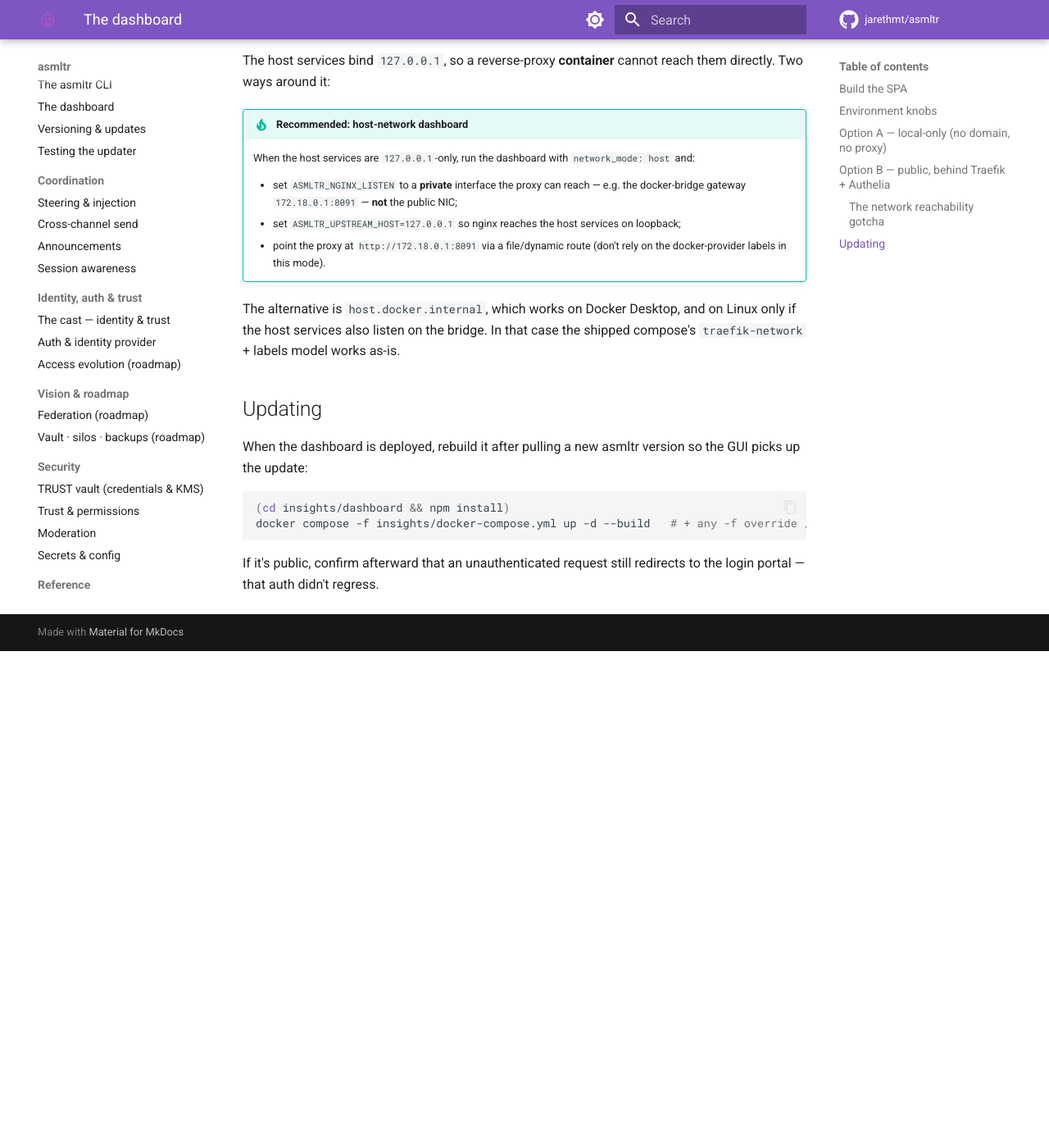
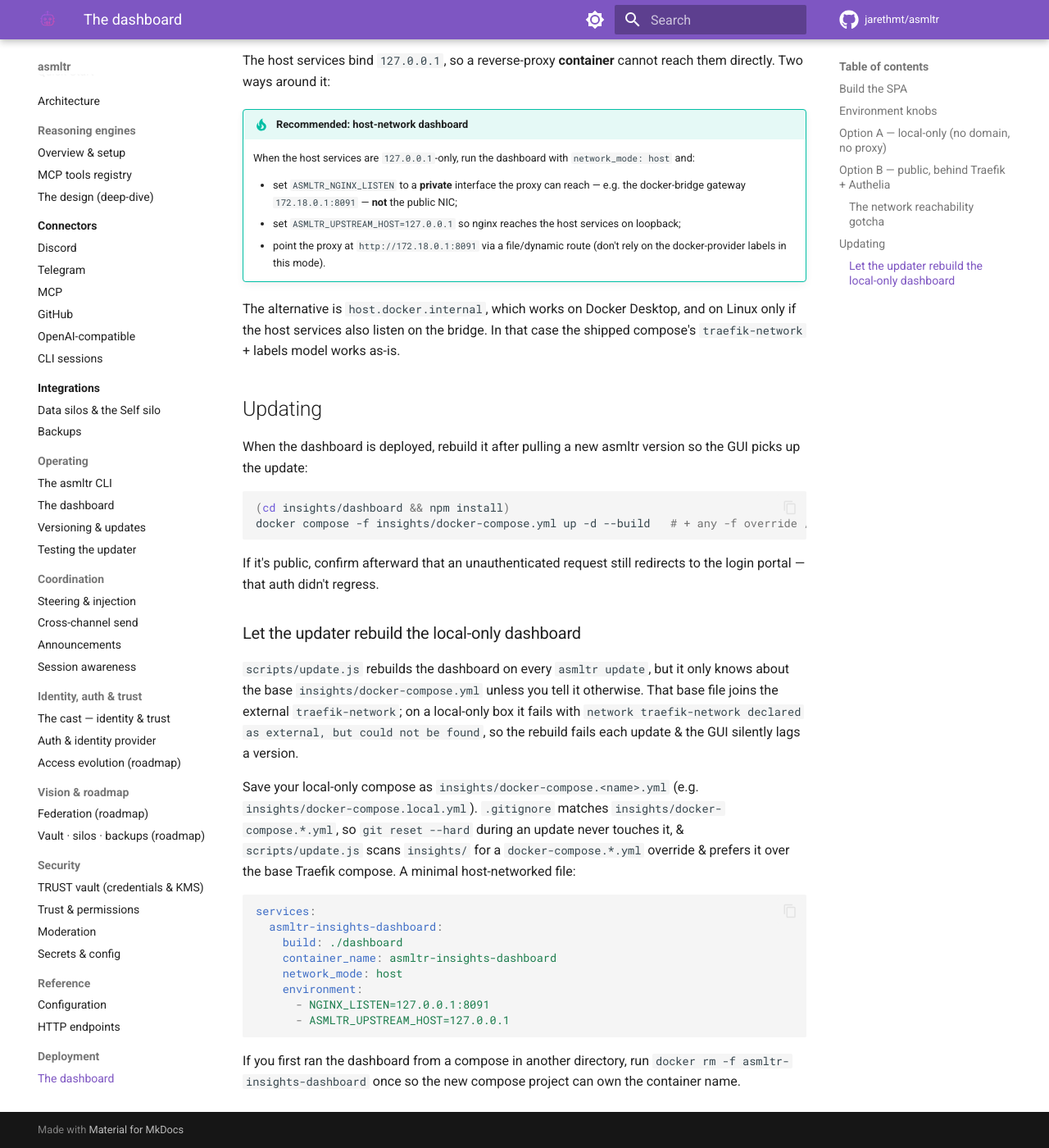
Before and after one commit to scoutg001/asmltr, an MkDocs documentation site: the page built from docs/deployment/dashboard.md, in a window 1280 px wide and 1400 px high, scrolled down 2743 px. Shown: the whole window at 82% size. Built offline with MkDocs 1.6.1 and Material for MkDocs 9.7.7, drawn with Linux system fonts in a browser that asks for light colours; comment, search, counter and statistics services are not loaded; before the commit the page ends 3537 px from its top, so only the background shows below that.

Commit message:
docs: point local-only operators at the docker-compose override the updater already prefers
Fixes #41

On a local-only dashboard deploy (host-networked, no Traefik), `asmltr
update` rebuilds the GUI from the base `insights/docker-compose.yml`,
which joins the external `traefik-network` & fails with `network
traefik-network declared as external, but could not be found`. The
rebuild is non-fatal, so the core update finishes & the dashboard
silently lags a version on every update.

`scripts/update.js` already scans `insights/` for a gitignored
`docker-compose.*.yml` override & prefers it over the base compose, and
`.gitignore` keeps that file across `git reset --hard`. Only
`docs/UPDATER-DESIGN.md` mentioned the convention, & the failure log
didn't name it, so an operator had no lead.

- scripts/update.js: the non-fatal failure log now names the fix (save
  the compose as insights/docker-compose.<name>.yml). Logic unchanged.
- INSTALL-WITH-AGENT.md §9 Option A: documents the override with a
  minimal host-networked example & the one-time `docker rm -f` note for
  reclaiming the container name.
- docs/deployment/dashboard.md: same convention as a short subsection
  under Updating.

````diff
--- a/docs/deployment/dashboard.md
+++ b/docs/deployment/dashboard.md
@@ -94,3 +94,22 @@
 ```
 
 If it's public, confirm afterward that an unauthenticated request still redirects to the login portal — that auth didn't regress.
+
+### Let the updater rebuild the local-only dashboard
+
+`scripts/update.js` rebuilds the dashboard on every `asmltr update`, but it only knows about the base `insights/docker-compose.yml` unless you tell it otherwise. That base file joins the external `traefik-network`; on a local-only box it fails with `network traefik-network declared as external, but could not be found`, so the rebuild fails each update & the GUI silently lags a version.
+
+Save your local-only compose as `insights/docker-compose.<name>.yml` (e.g. `insights/docker-compose.local.yml`). `.gitignore` matches `insights/docker-compose.*.yml`, so `git reset --hard` during an update never touches it, & `scripts/update.js` scans `insights/` for a `docker-compose.*.yml` override & prefers it over the base Traefik compose. A minimal host-networked file:
+
+```yaml
+services:
+  asmltr-insights-dashboard:
+    build: ./dashboard
+    container_name: asmltr-insights-dashboard
+    network_mode: host
+    environment:
+      - NGINX_LISTEN=127.0.0.1:8091
+      - ASMLTR_UPSTREAM_HOST=127.0.0.1
+```
+
+If you first ran the dashboard from a compose in another directory, run `docker rm -f asmltr-insights-dashboard` once so the new compose project can own the container name.
````
Also changed, not shown: INSTALL-WITH-AGENT.md (+15 -0 lines), 1 other file.
